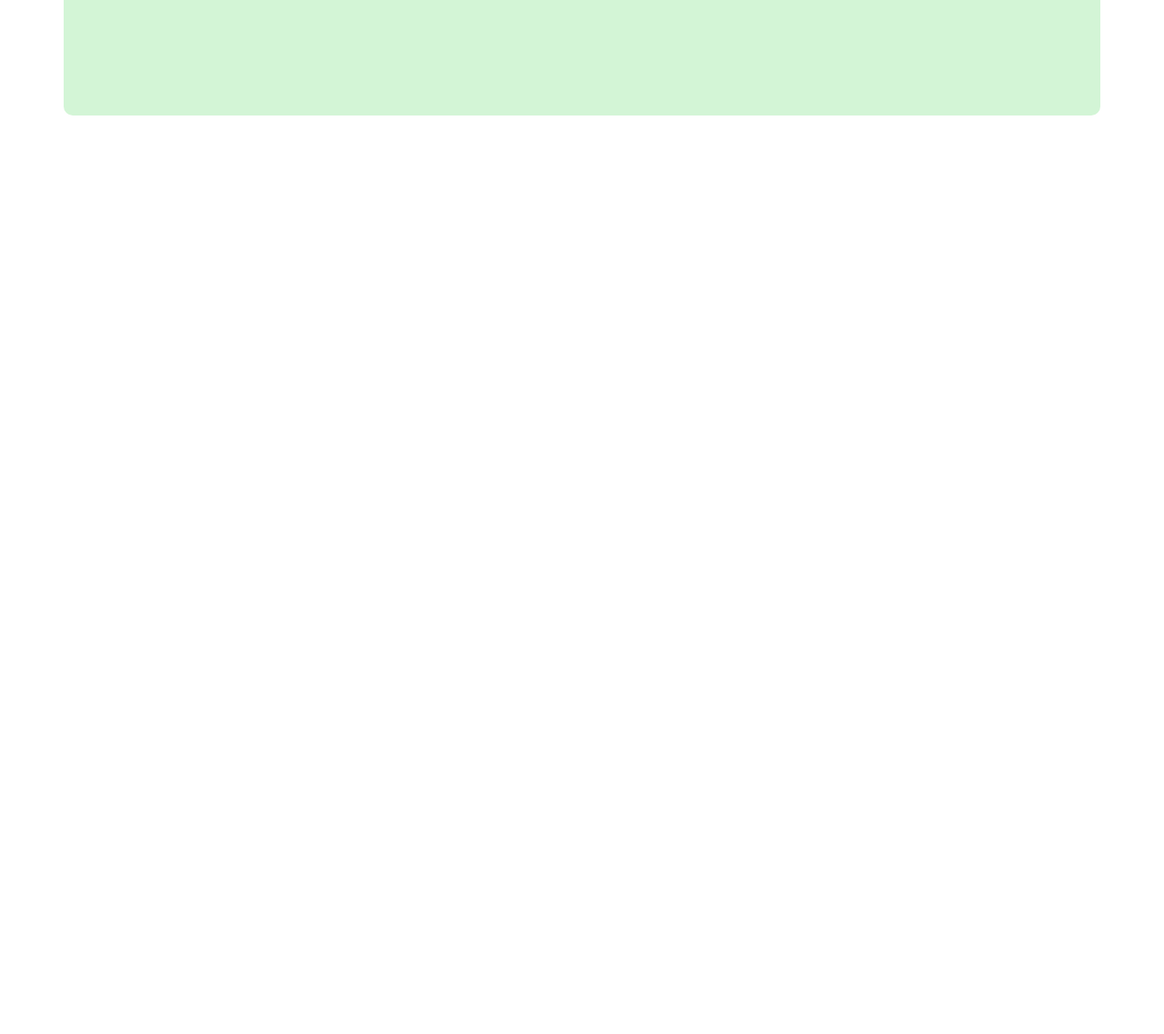
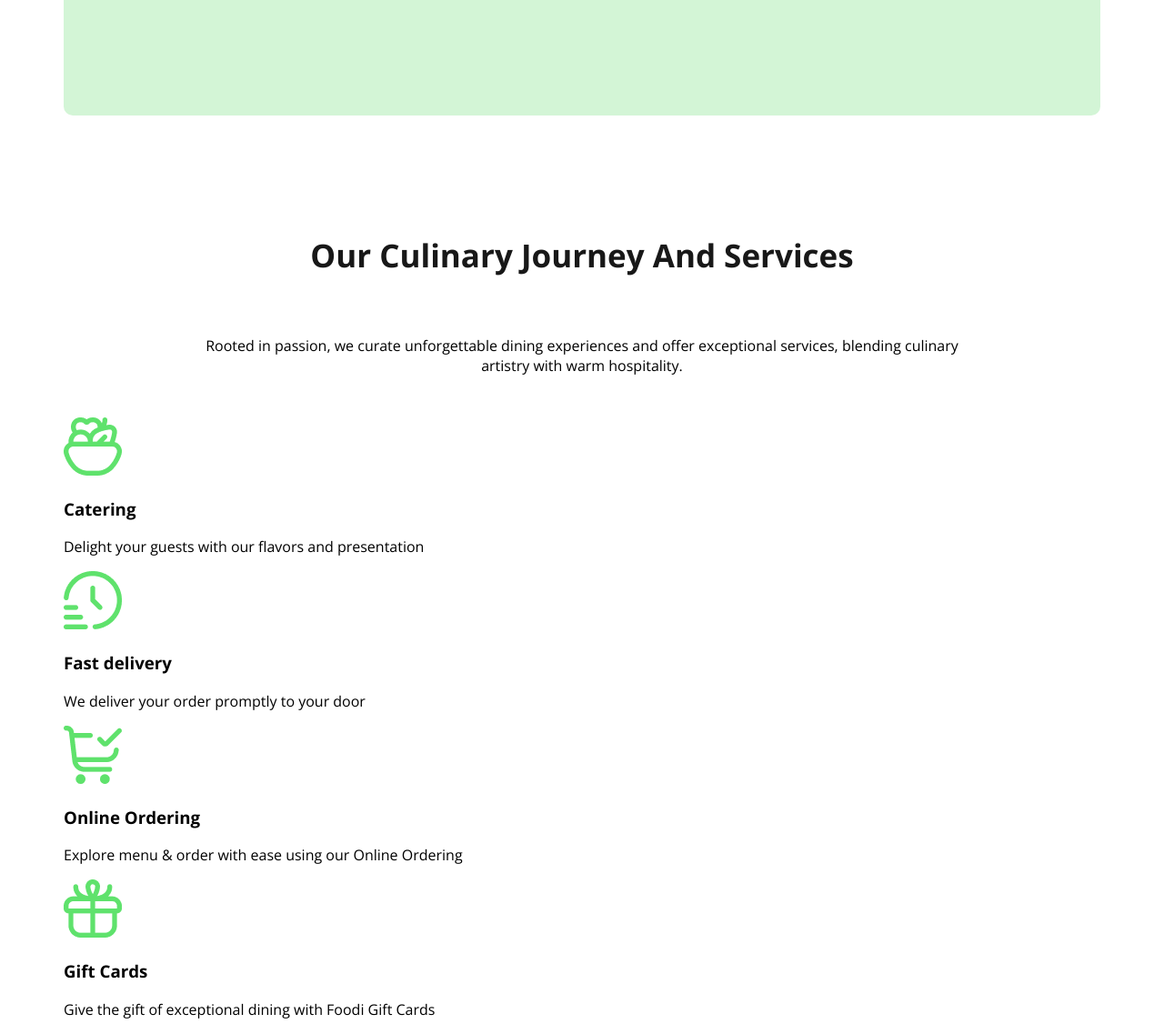
Before and after one commit to hmmirajulislammiru/my-first-portfolio-website, a plain HTML site: page index.html in a window 1280 px wide. Shown: the part 1186-2323 px from the top of the page at 91% size. Before the commit the page ends 1443 px from the top, so only its background shows below. Drawn offline with nearby package versions, Linux system fonts and the light colour scheme.

Commit message:
added the section

```diff
--- a/index.html
+++ b/index.html
@@ -66,6 +66,34 @@
             </div>
         </section>
 
+        <section>
+            <h3 class="section-title">Our Culinary Journey And Services</h3>
+            <p id="what-i-do-description" class="section-description">Rooted in passion, we curate unforgettable dining experiences and offer exceptional services, blending culinary artistry with warm hospitality.</p>
+
+            <div class="skills container">
+                <div class="skills">
+                    <img src="images/icon/fi-rr-salad.png" alt="">
+                    <h3 class="skill-title">Catering</h3>
+                    <p class="skill-description">Delight your guests with our flavors and  presentation</p>
+                </div>
+                <div class="skills">
+                    <img src="images/icon/fi-rr-time-fast.png" alt="">
+                    <h3 class="skill-title">Fast delivery</h3>
+                    <p class="skill-description">We deliver your order promptly to your door</p>
+                </div>
+                <div class="skills">
+                    <img src="images/icon/fi-rr-shopping-cart-check.png" alt="">
+                    <h3 class="skill-title">Online Ordering</h3>
+                    <p class="skill-description">Explore menu & order with ease using our Online Ordering </p>
+                </div>
+                <div class="skills">
+                    <img src="images/icon/fi-rr-gift.png" alt="">
+                    <h3 class="skill-title">Gift Cards</h3>
+                    <p class="skill-description">Give the gift of exceptional dining with Foodi Gift Cards</p>
+                </div>
+            </div>
+        </section>
+
     </main>
     <footer>
 
--- a/styles/portfolio.css
+++ b/styles/portfolio.css
@@ -112,3 +112,8 @@ main{
 .about-info{
     text-align: center;
 }
+
+#what-i-do-description{
+    padding: 30px 150px;
+    text-align: center;
+}
```
Also changed, not shown: images/icon/fi-rr-gift.png (added), images/icon/fi-rr-salad.png (added), images/icon/fi-rr-shopping-cart-check.png (added), images/icon/fi-rr-time-fast.png (added).
